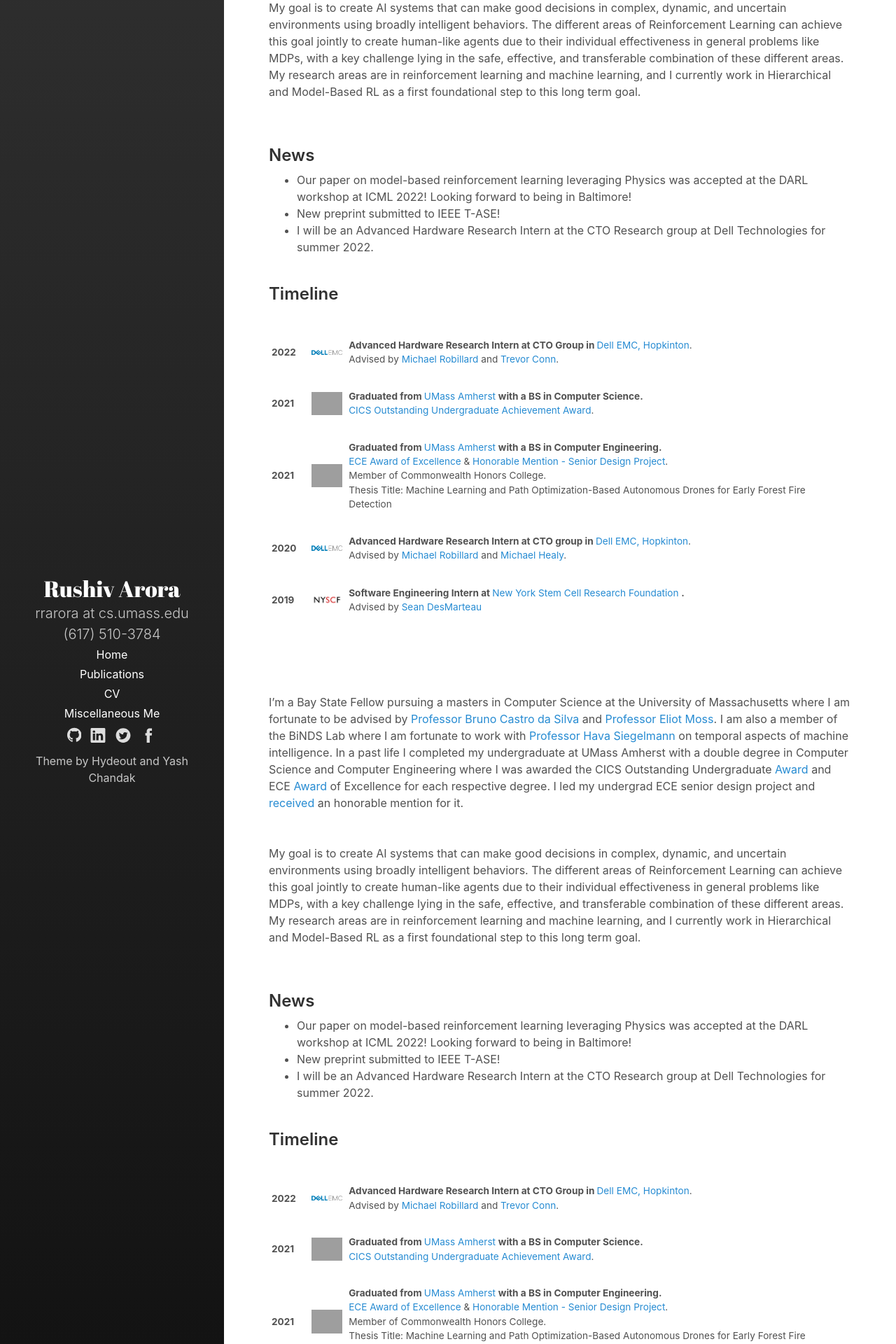
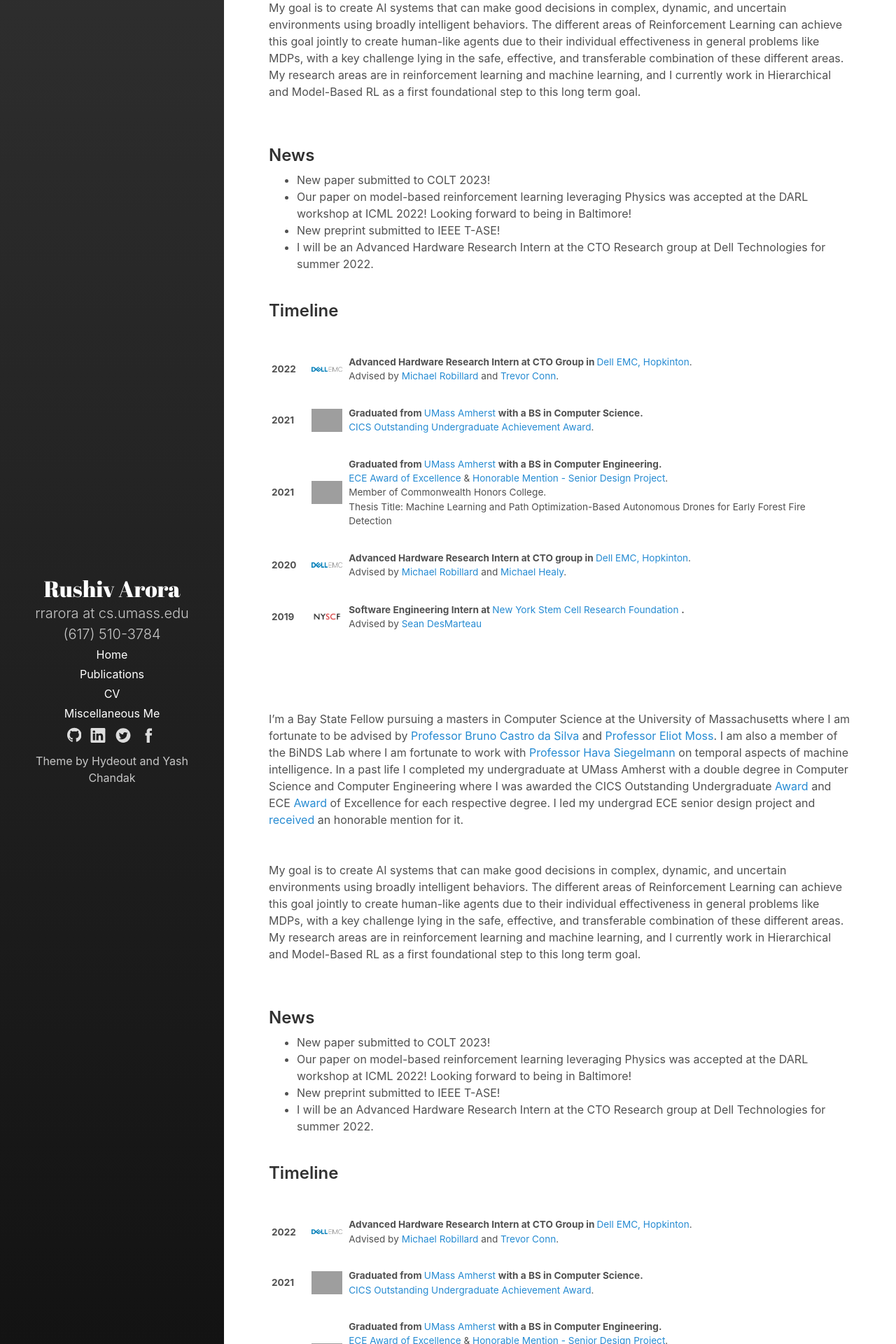
Before and after one commit to RushivArora/rushivarora.github.io, a Jekyll site: the page built from _pages/home.md, in a window 1280 px wide. Shown: the part 337-2257 px from the top of the page at 70% size. Built offline with Jekyll 4.4.1, drawn with Linux system fonts in a browser that asks for light colours; grey boxes are pictures that could not be loaded.

Commit message:
Update home

```diff
--- a/_pages/home.md
+++ b/_pages/home.md
@@ -51,6 +51,7 @@ My goal is to create AI systems that can make good decisions in complex, dynamic
 
 
 ## News
+* New paper submitted to COLT 2023!
 * Our paper on model-based reinforcement learning leveraging Physics was accepted at the DARL workshop at ICML 2022! Looking forward to being in Baltimore!
 * New preprint submitted to IEEE T-ASE!
 * I will be an Advanced Hardware Research Intern at the CTO Research group at Dell Technologies for summer 2022.
```
